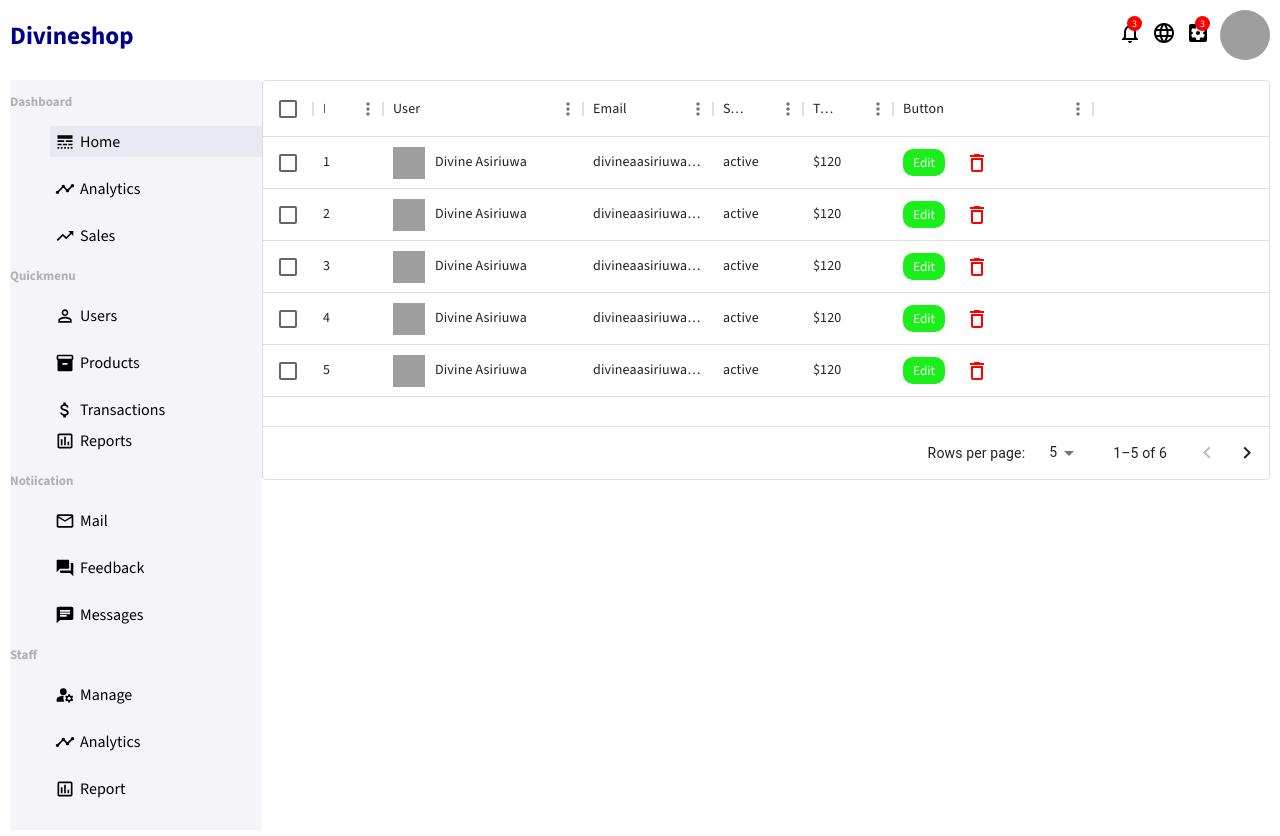
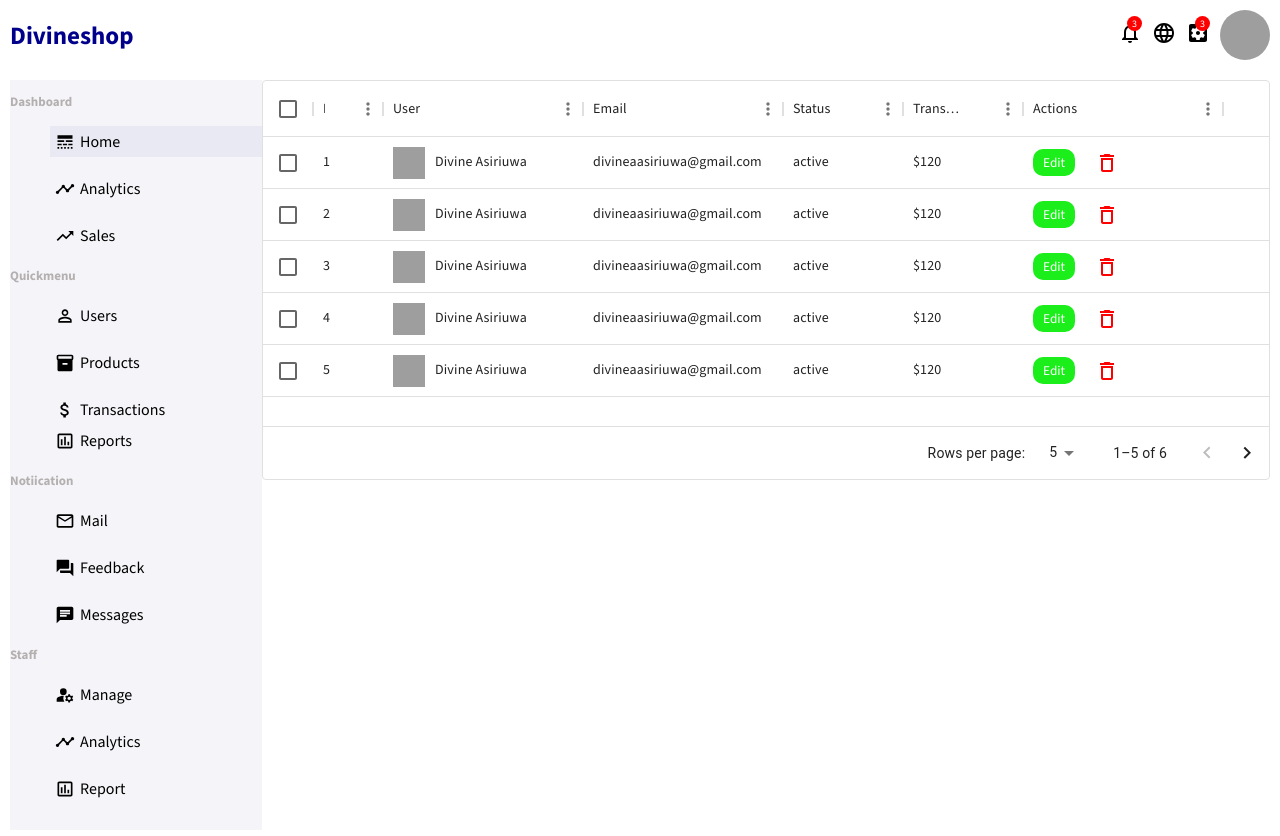
Before and after one commit to Divinity-dev/Divine-s-shop-frontend, a React (Create React App) app in the folder admin/: page /users in a window 1280 px wide. Shown: the top 836 px of the page. Built offline with nearby package versions, Linux system fonts and the light colour scheme; grey boxes are pictures that could not be loaded.

Commit message:
Modify table

```diff
--- a/admin/src/pages/Userlist.jsx
+++ b/admin/src/pages/Userlist.jsx
@@ -1,8 +1,12 @@
-import React from 'react'
+import React, { useState } from 'react'
 import { DataGrid } from '@mui/x-data-grid';
 import {DeleteOutline} from '@mui/icons-material'
+import {Link} from 'react-router-dom'
 
 const Userlist = () => {
+  const handclick = (id)=>{
+    setData(data.filter(item => item.id !== id))
+  }
     const columns = [
         { field: 'id', headerName: 'ID', width: 70 },
         { field: 'user', headerName: 'User', width: 200, renderCell: (params)=>{
@@ -11,21 +15,24 @@ const Userlist = () => {
                   {params.row.username}
           </div>)
         } },
-        { field: 'email', headerName: 'Email', width: 130 },
+        { field: 'email', headerName: 'Email', width: 200 },
         {
           field: 'status',
           headerName: 'Status',
-          width: 90,
+          width: 120,
         },
         {
           field: 'transaction',
           headerName: 'Transaction',
-          width: 90,
+          width: 120,
         },
-        { field: 'button', headerName: 'Button', width: 200, renderCell: (params)=>{
+        { field: 'Actions', headerName: 'Actions', width: 200, renderCell: (params)=>{
           return (<div className='displaypicture'>
-                  <button className='userlistEdit'>Edit</button>
-                   <DeleteOutline className='userlistDelete'/>
+            <Link to={'/user/' + params.row.id}>
+            <button className='userlistEdit'>Edit</button>
+            </Link>
+
+                   <DeleteOutline className='userlistDelete' onClick ={()=> handclick(params.row.id)}/>
           </div>)
         } },
       ];
@@ -45,12 +52,13 @@ const Userlist = () => {
       email:'divineaasiriuwa@gmail.com', status:'active', transaction:'$120' },
 
       ];
+      const [data, setData] = useState(rows)
 
   return (
     <div style={{ height: 400, width: '100%' }}>
       <DataGrid
       disableRowSelectionOnClick
-        rows={rows}
+        rows={data}
         columns={columns}
         initialState={{
           pagination: {
```
